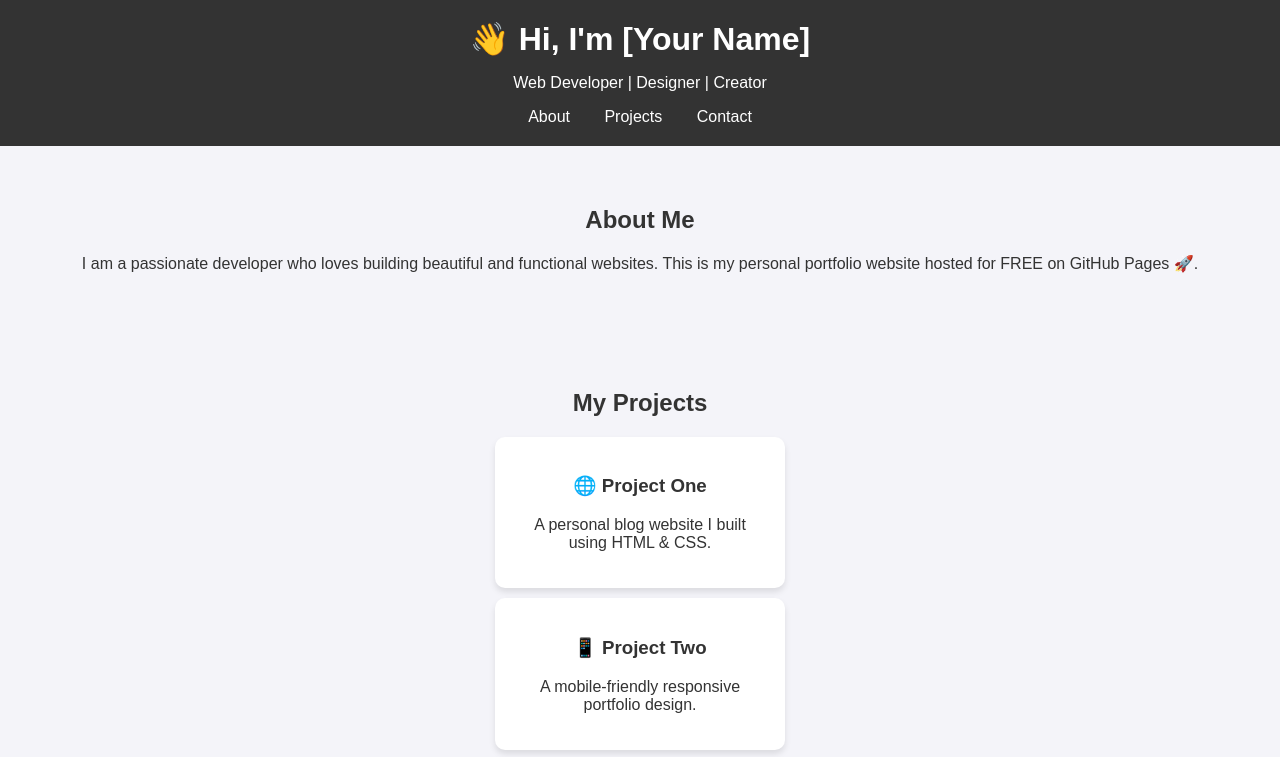
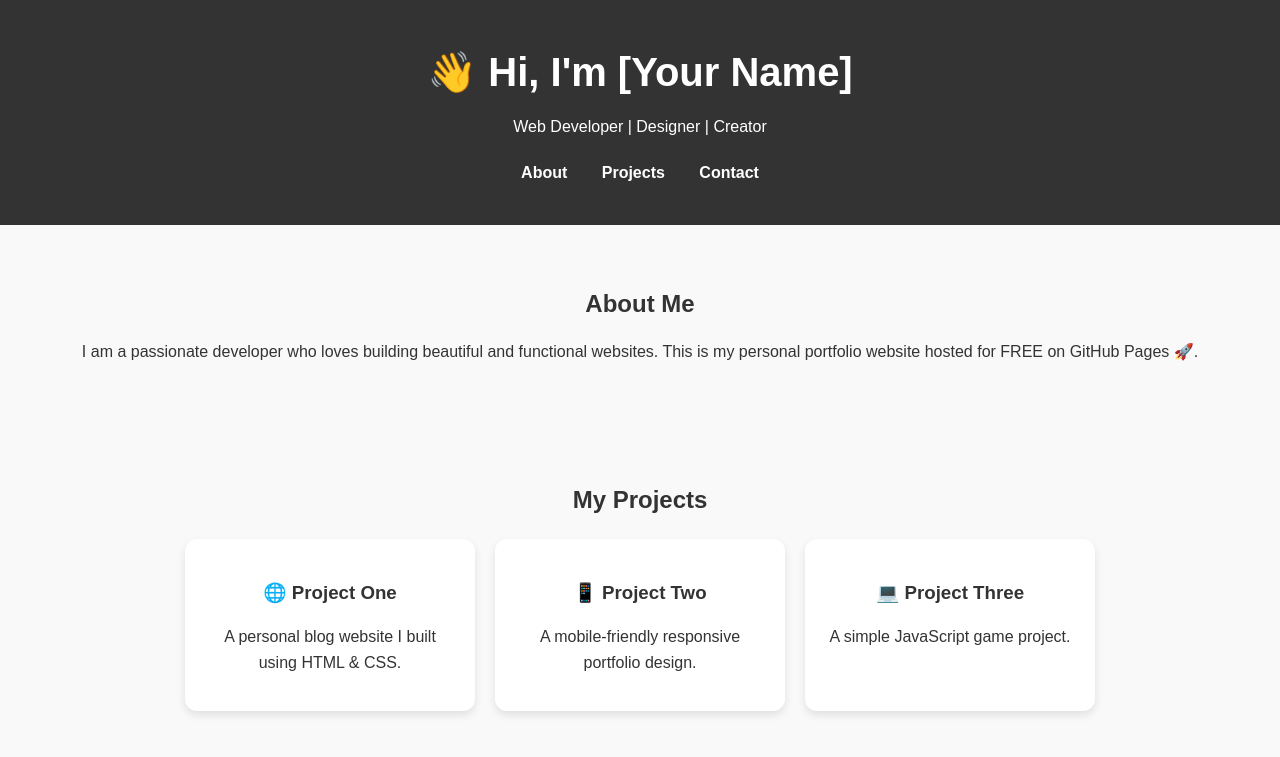
Before and after one commit to twodhacker-tech/tdhcker.github.io, a plain HTML site: page index.html in a window 1280 px wide. Shown: the top 757 px of the page. Drawn offline with Linux system fonts and the light colour scheme.

Commit message:
style.css

```diff
--- a/style.css
+++ b/style.css
@@ -1,49 +1,77 @@
+/* General */
 body {
   font-family: Arial, sans-serif;
   margin: 0;
   padding: 0;
-  background: #f4f4f9;
+  background: #f9f9f9;
   color: #333;
+  line-height: 1.6;
 }
 
+h1, h2, h3 {
+  margin-bottom: 15px;
+}
+
+/* Header */
 header {
   background: #333;
   color: #fff;
-  padding: 20px 0;
   text-align: center;
+  padding: 40px 20px;
 }
 
 header h1 {
   margin: 0;
+  font-size: 2.5em;
+}
+
+header p {
+  margin: 10px 0 20px;
 }
 
 nav a {
   color: #fff;
   margin: 0 15px;
   text-decoration: none;
+  font-weight: bold;
 }
 
 nav a:hover {
   text-decoration: underline;
 }
 
+/* Sections */
 section {
-  padding: 40px;
+  padding: 40px 20px;
   text-align: center;
+}
+
+.projects {
+  display: flex;
+  flex-wrap: wrap;
+  justify-content: center;
+  gap: 20px;
+  margin-top: 20px;
 }
 
 .card {
   background: white;
   padding: 20px;
-  margin: 10px auto;
   width: 250px;
-  border-radius: 10px;
-  box-shadow: 0 4px 6px rgba(0,0,0,0.1);
+  border-radius: 12px;
+  box-shadow: 0 4px 8px rgba(0,0,0,0.1);
+  transition: transform 0.2s;
 }
 
+.card:hover {
+  transform: scale(1.05);
+}
+
+/* Footer */
 footer {
   background: #333;
   color: #fff;
   text-align: center;
   padding: 15px;
+  margin-top: 40px;
 }
```
